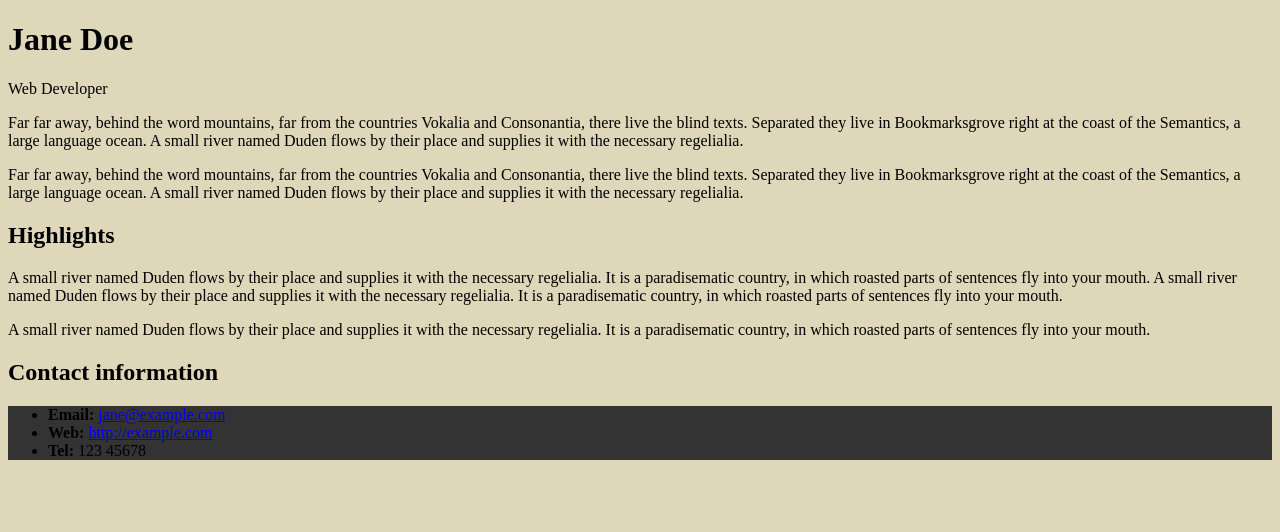
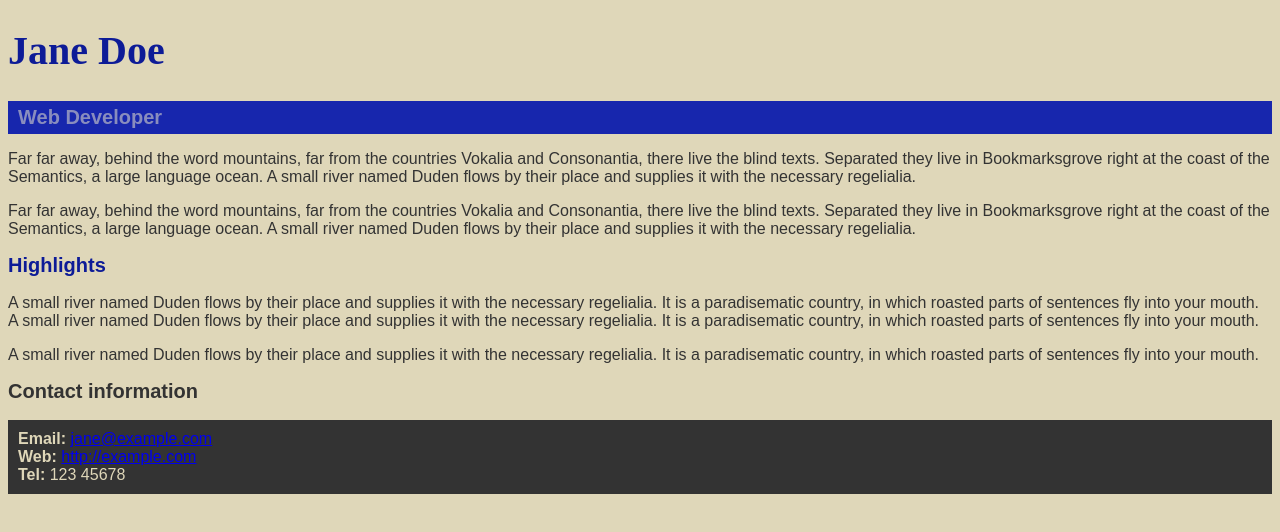
Before and after one commit to CarlosAugusto14/Digital-House, a plain HTML site: page Aula 7/index.html in a window 1280 px wide. Drawn offline with Linux system fonts and the light colour scheme.

Commit message:
primeiro projeto css

```diff
--- a/Aula 7/index.html
+++ b/Aula 7/index.html
@@ -4,7 +4,7 @@
   <head>
     <meta charset="utf-8">
     <title>Jane Doe</title>
-    <link rel="stylesheet" href="../Aula 7/style.css">
+   <link rel="stylesheet" href="./style.css">
   </head>
 
   <body>
--- a/Aula 7/style.css
+++ b/Aula 7/style.css
@@ -1,25 +1,33 @@
 body {
     background-color: rgb(223,215,185);
-    font-style: rgb(51,51,51);
-
+    color: rgb(51,51,51);
+    font-family: Arial, Helvetica, sans-serif;
 }
 
 h1 {
-    font-style: #0d1b97;
+    color: #0d1b97;
+    font-family:'Times New Roman', Times, serif;
+    font-size: 40px;
+}
+
+.job-title {
+    background-color:#1726ad;
+    color:  #898dbe;
+    font-size: 20px;
+    font-weight: bold;
+    padding: 5px 10px 5px 10px;
 
 }
-
-job-title {
-    background-color:#1726ad;
-    font-style:  #898dbe;
-
-}
-.high {
-    font-style: rgb(13, 27, 151);
+#high {
+    color: rgb(13, 27, 151);
 
 }
 
 ul {
     background-color:#333333;
-    font-style: rgb(223, 215, 185);
+    color: rgb(223, 215, 185);
+    padding: 10px;
 }
+h2 {
+    font-size: 20px;
+}
```
